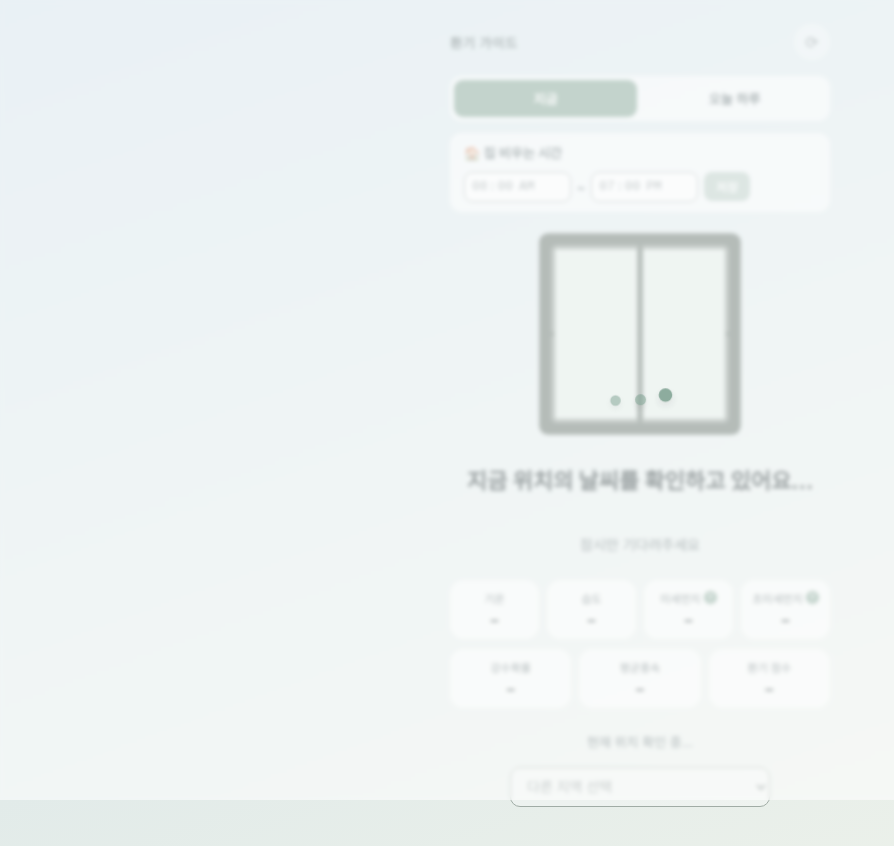
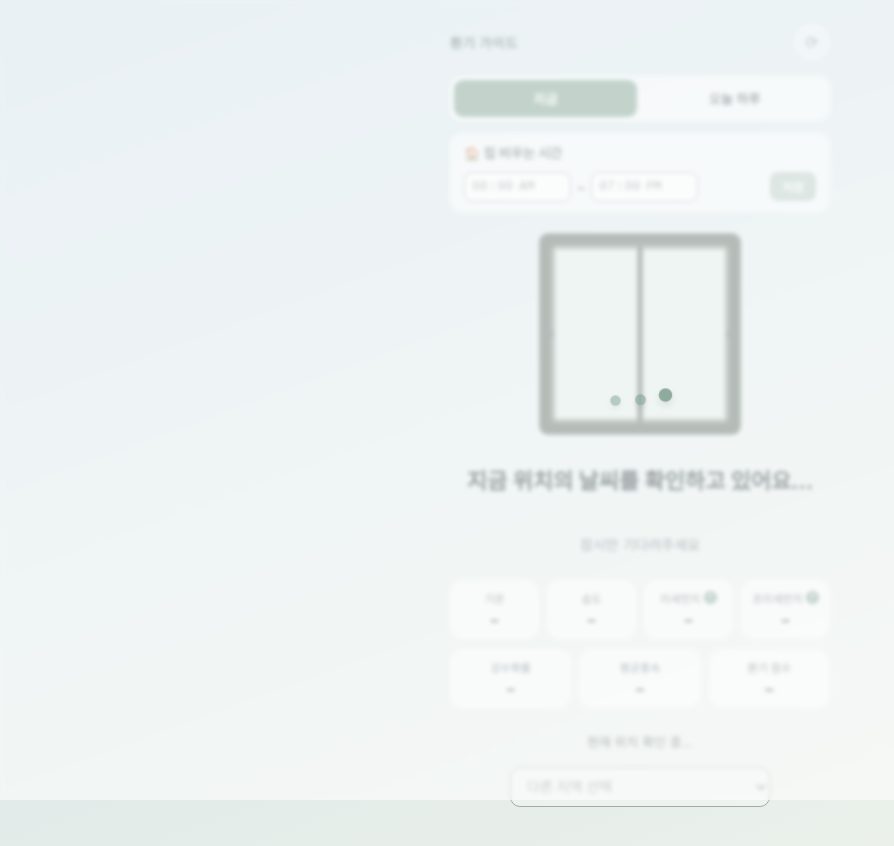
Before and after one commit to wjpark9500-creator/What-is-weater-today, a website: page index.html in a window 1280 px wide. Shown: the whole page, without its empty margins (0-894 px from the left). Drawn offline with Linux system fonts and the light colour scheme; a web font is replaced by a local one.

Commit message:
Update style.css

```diff
--- a/style.css
+++ b/style.css
@@ -99,6 +99,7 @@ body[data-level="RED"]    { --bg-1: #e8b3ae; --bg-2: #f7e2df; --accent: #b8564c;
   gap: 6px;
   font-size: 13px;
   color: var(--ink-soft);
+  flex: 1;
 }
 
 .away-inputs input[type="time"] {
@@ -126,6 +127,7 @@ body[data-level="RED"]    { --bg-1: #e8b3ae; --bg-2: #f7e2df; --accent: #b8564c;
   border-radius: 8px;
   cursor: pointer;
   transition: opacity 200ms ease, transform 150ms ease;
+  margin-left: auto;
 }
 
 .away-save-btn:active {
```
